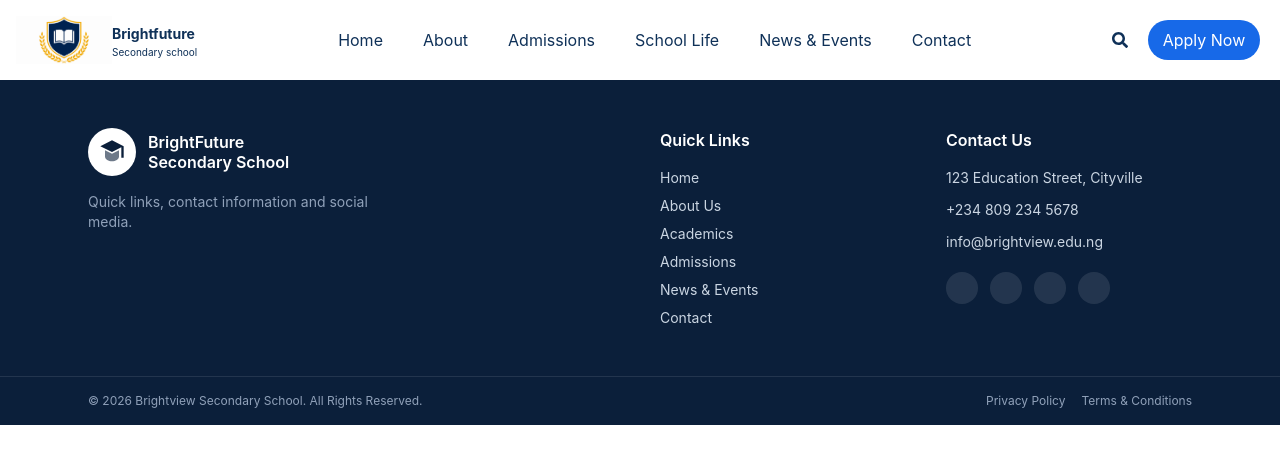
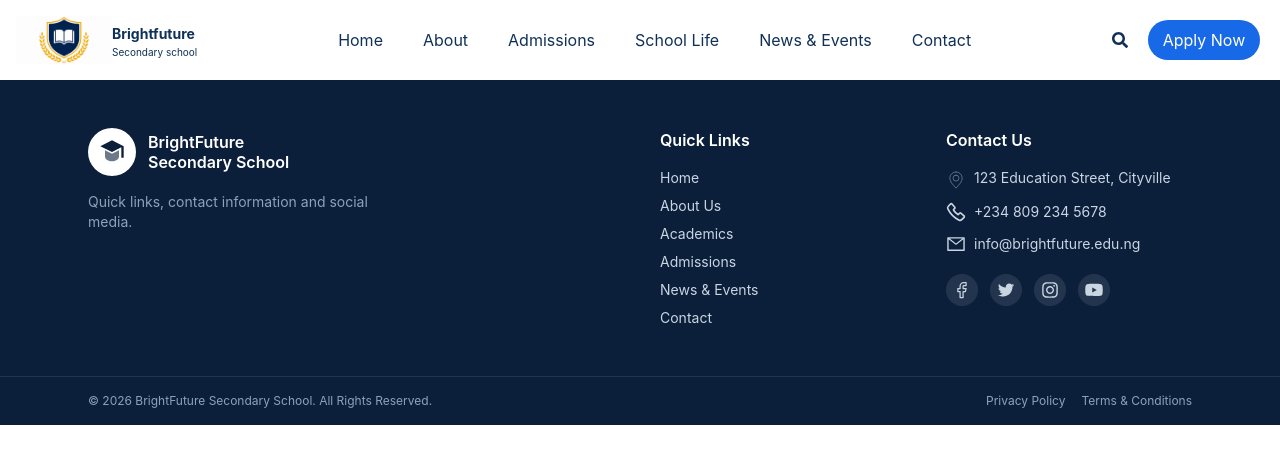
Before and after one commit to JohnMabas/Bright-Future, a React (Vite) app: page /about in a window 1280 px wide. Shown: the top 464 px of the page. Built offline with nearby package versions, Linux system fonts and the light colour scheme.

Commit message:
add icons to the footer

```diff
--- a/src/components/Footer.jsx
+++ b/src/components/Footer.jsx
@@ -1,23 +1,32 @@
-
-
 export default function Footer() {
   return (
     <div>
       <footer className="bg-[#0b1f3a] text-slate-300">
         <div className="max-w-6xl mx-auto px-6 py-12">
           <div className="grid grid-cols-1 sm:grid-cols-2 lg:grid-cols-4 gap-10">
-
             <div className="lg:col-span-2">
               <div className="flex items-center gap-3">
                 <div className="w-12 h-12 rounded-full bg-white flex items-center justify-center shrink-0">
-                <svg viewBox="0 0 24 24" className="w-7 h-7 text-[#0b1f3a]" fill="currentColor">
+                  <svg
+                    viewBox="0 0 24 24"
+                    className="w-7 h-7 text-[#0b1f3a]"
+                    fill="currentColor"
+                  >
                     <path d="M12 2 2 7l10 5 8-4.1V17h2V7L12 2Z" />
-                  <path d="M6 10.5V16c0 2 3 4 6 4s6-2 6-4v-5.5l-6 3-6-3Z" opacity="0.6" />
+                    <path
+                      d="M6 10.5V16c0 2 3 4 6 4s6-2 6-4v-5.5l-6 3-6-3Z"
+                      opacity="0.6"
+                    />
                   </svg>
                 </div>
                 <div>
-                <p className="text-white font-semibold leading-tight"> BrightFuture</p>
-                <p className="text-white font-semibold leading-tight">Secondary School</p>
+                  <p className="text-white font-semibold leading-tight">
+                    {" "}
+                    BrightFuture
+                  </p>
+                  <p className="text-white font-semibold leading-tight">
+                    Secondary School
+                  </p>
                 </div>
               </div>
               <p className="mt-4 text-sm text-slate-400 max-w-xs">
@@ -28,45 +37,179 @@ export default function Footer() {
             <div>
               <h3 className="text-white font-semibold mb-4">Quick Links</h3>
               <ul className="space-y-2 text-sm">
-              <li><a href="#" className="hover:text-white transition-colors">Home</a></li>
-              <li><a href="#" className="hover:text-white transition-colors">About Us</a></li>
-              <li><a href="#" className="hover:text-white transition-colors">Academics</a></li>
-              <li><a href="#" className="hover:text-white transition-colors">Admissions</a></li>
-              <li><a href="#" className="hover:text-white transition-colors">News & Events</a></li>
-              <li><a href="#" className="hover:text-white transition-colors">Contact</a></li>
+                <li>
+                  <a href="#" className="hover:text-white transition-colors">
+                    Home
+                  </a>
+                </li>
+                <li>
+                  <a href="#" className="hover:text-white transition-colors">
+                    About Us
+                  </a>
+                </li>
+                <li>
+                  <a href="#" className="hover:text-white transition-colors">
+                    Academics
+                  </a>
+                </li>
+                <li>
+                  <a href="#" className="hover:text-white transition-colors">
+                    Admissions
+                  </a>
+                </li>
+                <li>
+                  <a href="#" className="hover:text-white transition-colors">
+                    News & Events
+                  </a>
+                </li>
+                <li>
+                  <a href="#" className="hover:text-white transition-colors">
+                    Contact
+                  </a>
+                </li>
               </ul>
             </div>
-
 
             <div>
               <h3 className="text-white font-semibold mb-4">Contact Us</h3>
               <ul className="space-y-3 text-sm">
                 <li className="flex items-start gap-2">
-                {/* <MapPin className="w-4 h-4 mt-0.5 shrink-0 text-slate-400" /> */}
+                  <svg
+                    className="w-5 h-5 mt-0.5"
+                    xmlns="http://www.w3.org/2000/svg"
+                    width="1em"
+                    height="1em"
+                    viewBox="0 0 48 48"
+                  >
+                    <path d="M0 0h48v48H0z" fill="none" />
+                    <path
+                      fill="none"
+                      stroke="currentColor"
+                      stroke-linecap="round"
+                      stroke-linejoin="round"
+                      d="M24 4.5A14.82 14.82 0 0 0 9.18 19.32h0v1.08c.6 8.12 7.34 14.65 14.82 23.1c7.81-8.82 14.82-15.5 14.82-24.18h0A14.82 14.82 0 0 0 24 4.5m0 7.7a7.13 7.13 0 1 1-7.13 7.12A7.13 7.13 0 0 1 24 12.2"
+                    />
+                  </svg>
+
                   <span>123 Education Street, Cityville</span>
                 </li>
                 <li className="flex items-center gap-2">
-                {/* <Phone className="w-4 h-4 shrink-0 text-slate-400" /> */}
+                  <svg
+                    className="w-5 h-5"
+                    xmlns="http://www.w3.org/2000/svg"
+                    width="1em"
+                    height="1em"
+                    viewBox="0 0 24 24"
+                  >
+                    <path d="M0 0h24v24H0z" fill="none" />
+                    <path
+                      fill="none"
+                      stroke="currentColor"
+                      stroke-linecap="round"
+                      stroke-linejoin="round"
+                      stroke-width="2"
+                      d="M10.554 6.24L7.171 2.335c-.39-.45-1.105-.448-1.558.006L2.831 5.128c-.828.829-1.065 2.06-.586 3.047a29.2 29.2 0 0 0 13.561 13.58c.986.479 2.216.242 3.044-.587l2.808-2.813c.455-.455.456-1.174.002-1.564l-3.92-3.365c-.41-.352-1.047-.306-1.458.106l-1.364 1.366a.46.46 0 0 1-.553.088a14.56 14.56 0 0 1-5.36-5.367a.46.46 0 0 1 .088-.554l1.36-1.361c.412-.414.457-1.054.101-1.465"
+                    />
+                  </svg>
+
                   <span>+234 809 234 5678</span>
                 </li>
                 <li className="flex items-center gap-2">
-                {/* <Mail className="w-4 h-4 shrink-0 text-slate-400" /> */}
-                <span>info@brightview.edu.ng</span>
+                  <svg
+                    className="w-5 h-5"
+                    xmlns="http://www.w3.org/2000/svg"
+                    width="1em"
+                    height="1em"
+                    viewBox="0 0 1024 1024"
+                  >
+                    <path d="M0 0h1024v1024H0z" fill="none" />
+                    <path
+                      fill="currentColor"
+                      d="M928 160H96c-17.7 0-32 14.3-32 32v640c0 17.7 14.3 32 32 32h832c17.7 0 32-14.3 32-32V192c0-17.7-14.3-32-32-32m-40 110.8V792H136V270.8l-27.6-21.5l39.3-50.5l42.8 33.3h643.1l42.8-33.3l39.3 50.5zM833.6 232L512 482L190.4 232l-42.8-33.3l-39.3 50.5l27.6 21.5l341.6 265.6a55.99 55.99 0 0 0 68.7 0L888 270.8l27.6-21.5l-39.3-50.5z"
+                    />
+                  </svg>
+
+                  <span>info@brightfuture.edu.ng</span>
                 </li>
               </ul>
 
               <div className="flex items-center gap-3 mt-5">
-              <a href="#" aria-label="Facebook" className="w-8 h-8 rounded-full bg-white/10 flex items-center justify-center hover:bg-white/20 transition-colors">
-                {/* <Facebook className="w-4 h-4" /> */}
+                <a
+                  href="#"
+                  aria-label="Facebook"
+                  className="w-8 h-8 rounded-full bg-white/10 flex items-center justify-center hover:bg-white/20 transition-colors"
+                >
+                  <svg
+                    className="w-5 h-5"
+                    xmlns="http://www.w3.org/2000/svg"
+                    width="1em"
+                    height="1em"
+                    viewBox="0 0 24 24"
+                  >
+                    <path d="M0 0h24v24H0z" fill="none" />
+                    <path
+                      fill="currentColor"
+                      fill-rule="evenodd"
+                      d="M10.488 3.788A5.25 5.25 0 0 1 14.2 2.25h2.7a.75.75 0 0 1 .75.75v3.6a.75.75 0 0 1-.75.75h-2.7a.15.15 0 0 0-.15.15v1.95h2.85a.75.75 0 0 1 .728.932l-.9 3.6a.75.75 0 0 1-.728.568h-1.95V21a.75.75 0 0 1-.75.75H9.7a.75.75 0 0 1-.75-.75v-6.45H7a.75.75 0 0 1-.75-.75v-3.6A.75.75 0 0 1 7 9.45h1.95V7.5a5.25 5.25 0 0 1 1.538-3.712M14.2 3.75a3.75 3.75 0 0 0-3.75 3.75v2.7a.75.75 0 0 1-.75.75H7.75v2.1H9.7a.75.75 0 0 1 .75.75v6.45h2.1V13.8a.75.75 0 0 1 .75-.75h2.114l.525-2.1H13.3a.75.75 0 0 1-.75-.75V7.5a1.65 1.65 0 0 1 1.65-1.65h1.95v-2.1z"
+                      clip-rule="evenodd"
+                    />
+                  </svg>
                 </a>
-              <a href="#" aria-label="Twitter" className="w-8 h-8 rounded-full bg-white/10 flex items-center justify-center hover:bg-white/20 transition-colors">
-                {/* <Twitter className="w-4 h-4" /> */}
+                <a
+                  href="#"
+                  aria-label="Twitter"
+                  className="w-8 h-8 rounded-full bg-white/10 flex items-center justify-center hover:bg-white/20 transition-colors"
+                >
+                  <svg
+                    className="w-5 h-5"
+                    xmlns="http://www.w3.org/2000/svg"
+                    width="1em"
+                    height="1em"
+                    viewBox="0 0 1024 1024"
+                  >
+                    <path d="M0 0h1024v1024H0z" fill="none" />
+                    <path
+                      fill="currentColor"
+                      d="M928 254.3c-30.6 13.2-63.9 22.7-98.2 26.4a170.1 170.1 0 0 0 75-94a336.6 336.6 0 0 1-108.2 41.2A170.1 170.1 0 0 0 672 174c-94.5 0-170.5 76.6-170.5 170.6c0 13.2 1.6 26.4 4.2 39.1c-141.5-7.4-267.7-75-351.6-178.5a169.3 169.3 0 0 0-23.2 86.1c0 59.2 30.1 111.4 76 142.1a172 172 0 0 1-77.1-21.7v2.1c0 82.9 58.6 151.6 136.7 167.4a180.6 180.6 0 0 1-44.9 5.8c-11.1 0-21.6-1.1-32.2-2.6C211 652 273.9 701.1 348.8 702.7c-58.6 45.9-132 72.9-211.7 72.9c-14.3 0-27.5-.5-41.2-2.1C171.5 822 261.2 850 357.8 850C671.4 850 843 590.2 843 364.7c0-7.4 0-14.8-.5-22.2c33.2-24.3 62.3-54.4 85.5-88.2"
+                    />
+                  </svg>
                 </a>
-              <a href="#" aria-label="Instagram" className="w-8 h-8 rounded-full bg-white/10 flex items-center justify-center hover:bg-white/20 transition-colors">
-                {/* <Instagram className="w-4 h-4" /> */}
+                <a
+                  href="#"
+                  aria-label="Instagram"
+                  className="w-8 h-8 rounded-full bg-white/10 flex items-center justify-center hover:bg-white/20 transition-colors"
+                >
+                  <svg
+                    className="w-5 h-5"
+                    xmlns="http://www.w3.org/2000/svg"
+                    width="1em"
+                    height="1em"
+                    viewBox="0 0 1024 1024"
+                  >
+                    <path d="M0 0h1024v1024H0z" fill="none" />
+                    <path
+                      fill="currentColor"
+                      d="M512 306.9c-113.5 0-205.1 91.6-205.1 205.1S398.5 717.1 512 717.1S717.1 625.5 717.1 512S625.5 306.9 512 306.9m0 338.4c-73.4 0-133.3-59.9-133.3-133.3S438.6 378.7 512 378.7S645.3 438.6 645.3 512S585.4 645.3 512 645.3m213.5-394.6c-26.5 0-47.9 21.4-47.9 47.9s21.4 47.9 47.9 47.9s47.9-21.3 47.9-47.9a47.84 47.84 0 0 0-47.9-47.9M911.8 512c0-55.2.5-109.9-2.6-165c-3.1-64-17.7-120.8-64.5-167.6c-46.9-46.9-103.6-61.4-167.6-64.5c-55.2-3.1-109.9-2.6-165-2.6c-55.2 0-109.9-.5-165 2.6c-64 3.1-120.8 17.7-167.6 64.5C132.6 226.3 118.1 283 115 347c-3.1 55.2-2.6 109.9-2.6 165s-.5 109.9 2.6 165c3.1 64 17.7 120.8 64.5 167.6c46.9 46.9 103.6 61.4 167.6 64.5c55.2 3.1 109.9 2.6 165 2.6c55.2 0 109.9.5 165-2.6c64-3.1 120.8-17.7 167.6-64.5c46.9-46.9 61.4-103.6 64.5-167.6c3.2-55.1 2.6-109.8 2.6-165m-88 235.8c-7.3 18.2-16.1 31.8-30.2 45.8c-14.1 14.1-27.6 22.9-45.8 30.2C695.2 844.7 570.3 840 512 840s-183.3 4.7-235.9-16.1c-18.2-7.3-31.8-16.1-45.8-30.2c-14.1-14.1-22.9-27.6-30.2-45.8C179.3 695.2 184 570.3 184 512s-4.7-183.3 16.1-235.9c7.3-18.2 16.1-31.8 30.2-45.8s27.6-22.9 45.8-30.2C328.7 179.3 453.7 184 512 184s183.3-4.7 235.9 16.1c18.2 7.3 31.8 16.1 45.8 30.2c14.1 14.1 22.9 27.6 30.2 45.8C844.7 328.7 840 453.7 840 512s4.7 183.2-16.2 235.8"
+                    />
+                  </svg>
                 </a>
-              <a href="#" aria-label="YouTube" className="w-8 h-8 rounded-full bg-white/10 flex items-center justify-center hover:bg-white/20 transition-colors">
-                {/* <Youtube className="w-4 h-4" /> */}
+                <a
+                  href="#"
+                  aria-label="YouTube"
+                  className="w-8 h-8 rounded-full bg-white/10 flex items-center justify-center hover:bg-white/20 transition-colors"
+                >
+                  <svg className="w-5 h-5"
+                    xmlns="http://www.w3.org/2000/svg"
+                    width="1em"
+                    height="1em"
+                    viewBox="0 0 1024 1024"
+                  >
+                    <path d="M0 0h1024v1024H0z" fill="none" />
+                    <path
+                      fill="currentColor"
+                      d="M941.3 296.1a112.3 112.3 0 0 0-79.2-79.3C792.2 198 512 198 512 198s-280.2 0-350.1 18.7A112.12 112.12 0 0 0 82.7 296C64 366 64 512 64 512s0 146 18.7 215.9c10.3 38.6 40.7 69 79.2 79.3C231.8 826 512 826 512 826s280.2 0 350.1-18.8c38.6-10.3 68.9-40.7 79.2-79.3C960 658 960 512 960 512s0-146-18.7-215.9M423 646V378l232 133z"
+                    />
+                  </svg>
                 </a>
               </div>
             </div>
@@ -75,14 +218,18 @@ export default function Footer() {
 
         <div className="border-t border-white/10">
           <div className="max-w-6xl mx-auto px-6 py-4 flex flex-col sm:flex-row items-center justify-between gap-3 text-xs text-slate-400">
-          <p>© 2026 Brightview Secondary School. All Rights Reserved.</p>
+            <p>© 2026 BrightFuture Secondary School. All Rights Reserved.</p>
             <div className="flex items-center gap-4">
-            <a href="#" className="hover:text-white transition-colors">Privacy Policy</a>
-            <a href="#" className="hover:text-white transition-colors">Terms &amp; Conditions</a>
+              <a href="#" className="hover:text-white transition-colors">
+                Privacy Policy
+              </a>
+              <a href="#" className="hover:text-white transition-colors">
+                Terms &amp; Conditions
+              </a>
             </div>
           </div>
         </div>
       </footer>
     </div>
-  )
+  );
 }
```
Lines whose indentation alone changed are shown as unchanged.
